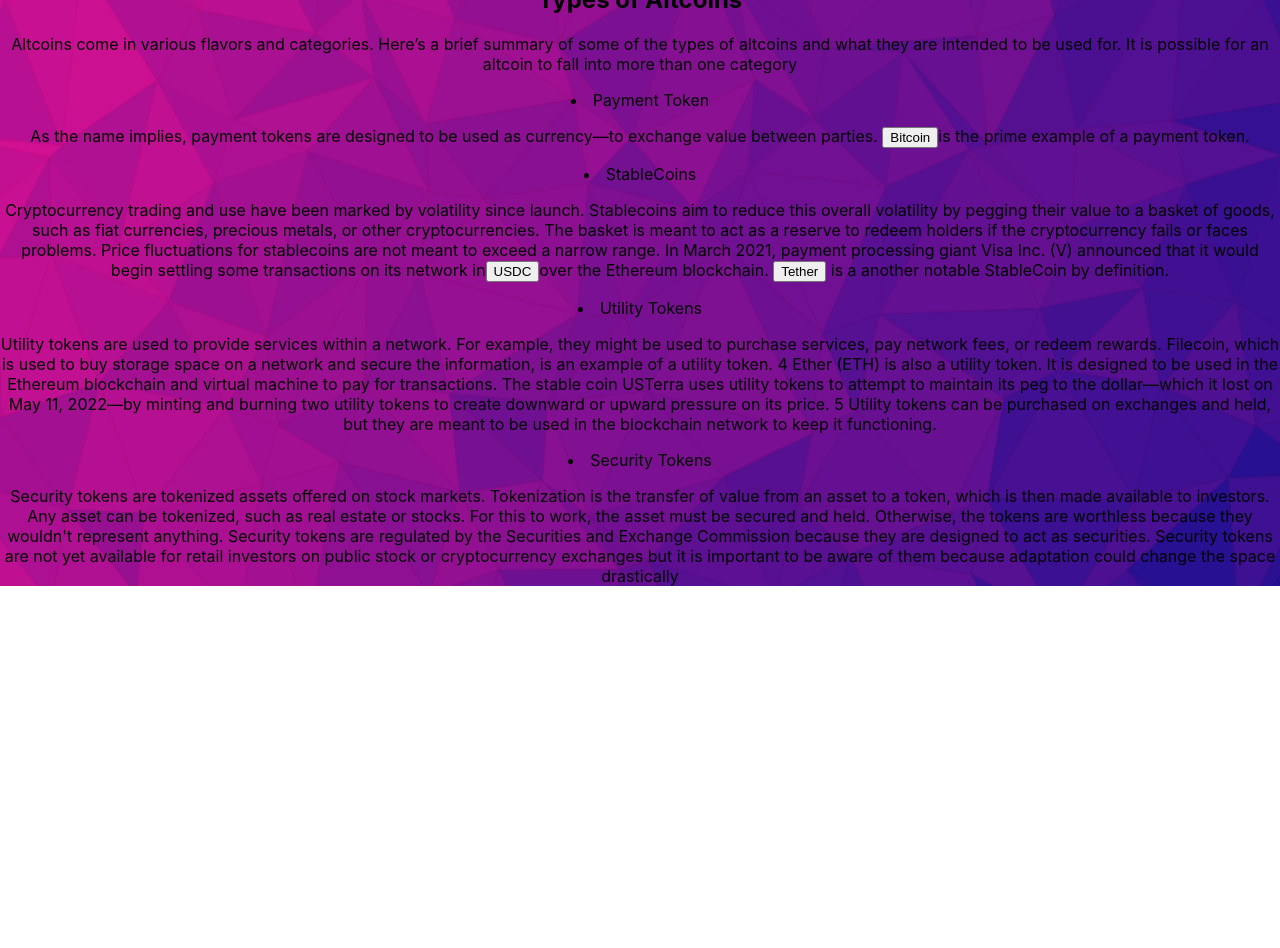
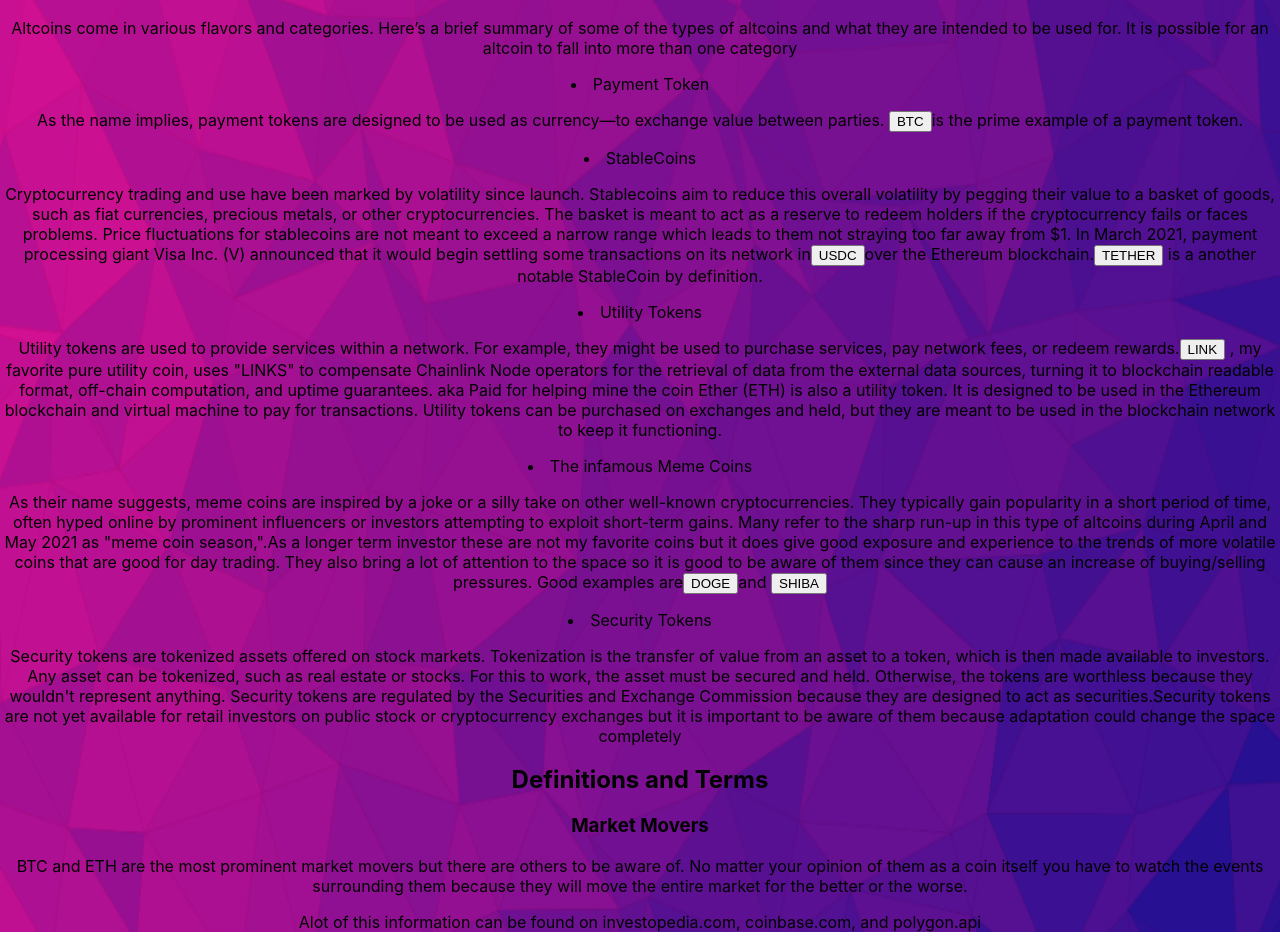
Before and after one commit to kendallm360/alt-coinsters, a React (Create React App) app: page / in a window 1280 px wide. Shown: the part 400-1348 px from the top of the page. Before the commit the page ends 1002 px from the top, so only its background shows below. Built offline with nearby package versions, Linux system fonts and the light colour scheme.

Commit message:
add definitions area and sources to information component

```diff
--- a/src/components/definitions/Definitions.js
+++ b/src/components/definitions/Definitions.js
@@ -20,22 +20,32 @@ const Definitions = () => {
 
   return (
     <>
-      <div className="tab-selector">
+      {/* <div className="tab-selector">
         <select value={ticker} name={ticker} onChange={handleTickerSelect}>
           <option>--Choose A Top Alt--</option>
           {tickers.map((stock) => {
             return <option value={stock.ticker}>{stock.crypto}</option>;
           })}
-        </select>
-        <Link to={`/coin/${ticker}`}>
+        </select> */}
+      {/* <Link to={`/coin/${ticker}`}>
           <button onClick={handleSubmit}>Try?</button>
-        </Link>
-      </div>
+        </Link> */}
       <p>
         Welcome to ALT-Coinsters, a safe place for learning about the ins and
-        outs of alt-coins..specifically the good ones. If you are alreayd
+        outs of altcoins..specifically the good ones. If you are already
         familiar with the crypto space feel free to look at some of my personal
-        favorites above
+        favorites
+        <div className="tab-selector">
+          <select value={ticker} name={ticker} onChange={handleTickerSelect}>
+            <option>---Top Altcoins---</option>
+            {tickers.map((stock) => {
+              return <option value={stock.ticker}>{stock.crypto}</option>;
+            })}
+          </select>
+          <Link to={`/coin/${ticker}`}>
+            <button onClick={handleSubmit}>Try?</button>
+          </Link>
+        </div>
       </p>
       <p>
         If not no worries, we got you covered by bringing you right where you
@@ -68,7 +78,7 @@ const Definitions = () => {
         As the name implies, payment tokens are designed to be used as
         currency—to exchange value between parties.{" "}
         <Link to="/coin/BTC">
-          <button onClick={handleSubmit}>Bitcoin</button>
+          <button onClick={handleSubmit}>BTC</button>
         </Link>
         is the prime example of a payment token.
       </p>
@@ -81,14 +91,15 @@ const Definitions = () => {
         metals, or other cryptocurrencies. The basket is meant to act as a
         reserve to redeem holders if the cryptocurrency fails or faces problems.
         Price fluctuations for stablecoins are not meant to exceed a narrow
-        range. In March 2021, payment processing giant Visa Inc. (V) announced
-        that it would begin settling some transactions on its network in
+        range which leads to them not straying too far away from $1. In March
+        2021, payment processing giant Visa Inc. (V) announced that it would
+        begin settling some transactions on its network in
         <Link to="/coin/USDC">
           <button onClick={handleSubmit}>USDC</button>
         </Link>
-        over the Ethereum blockchain.{" "}
+        over the Ethereum blockchain.
         <Link to="/coin/USDT">
-          <button onClick={handleSubmit}>Tether</button>
+          <button onClick={handleSubmit}>TETHER</button>
         </Link>{" "}
         is a another notable StableCoin by definition.
       </p>
@@ -96,15 +107,41 @@ const Definitions = () => {
       <p>
         Utility tokens are used to provide services within a network. For
         example, they might be used to purchase services, pay network fees, or
-        redeem rewards. Filecoin, which is used to buy storage space on a
-        network and secure the information, is an example of a utility token. 4
-        Ether (ETH) is also a utility token. It is designed to be used in the
-        Ethereum blockchain and virtual machine to pay for transactions. The
-        stable coin USTerra uses utility tokens to attempt to maintain its peg
-        to the dollar—which it lost on May 11, 2022—by minting and burning two
-        utility tokens to create downward or upward pressure on its price. 5
-        Utility tokens can be purchased on exchanges and held, but they are
-        meant to be used in the blockchain network to keep it functioning.
+        redeem rewards.
+        <Link to="/coin/LINK">
+          <button onClick={handleSubmit}>LINK</button>
+        </Link>{" "}
+        , my favorite pure utility coin, uses "LINKS" to compensate Chainlink
+        Node operators for the retrieval of data from the external data sources,
+        turning it to blockchain readable format, off-chain computation, and
+        uptime guarantees. aka Paid for helping mine the coin Ether (ETH) is
+        also a utility token. It is designed to be used in the Ethereum
+        blockchain and virtual machine to pay for transactions. Utility tokens
+        can be purchased on exchanges and held, but they are meant to be used in
+        the blockchain network to keep it functioning.
+      </p>
+      <li>The infamous Meme Coins</li>
+      <p>
+        As their name suggests, meme coins are inspired by a joke or a silly
+        take on other well-known cryptocurrencies. They typically gain
+        popularity in a short period of time, often hyped online by prominent
+        influencers or investors attempting to exploit short-term gains. Many
+        refer to the sharp run-up in this type of altcoins during April and May
+        2021 as "meme coin season,".
+        <span>
+          As a longer term investor these are not my favorite coins but it does
+          give good exposure and experience to the trends of more volatile coins
+          that are good for day trading. They also bring a lot of attention to
+          the space so it is good to be aware of them since they can cause an
+          increase of buying/selling pressures. Good examples are
+          <Link to="/coin/DOGE">
+            <button onClick={handleSubmit}>DOGE</button>
+          </Link>
+          and{" "}
+          <Link to="/coin/SHIB">
+            <button onClick={handleSubmit}>SHIBA</button>
+          </Link>{" "}
+        </span>
       </p>
       <li>Security Tokens</li>
       <p>
@@ -115,9 +152,24 @@ const Definitions = () => {
         held. Otherwise, the tokens are worthless because they wouldn't
         represent anything. Security tokens are regulated by the Securities and
         Exchange Commission because they are designed to act as securities.
-        Security tokens are not yet available for retail investors on public
-        stock or cryptocurrency exchanges but it is important to be aware of
-        them because adaptation could change the space drastically
+        <span>
+          Security tokens are not yet available for retail investors on public
+          stock or cryptocurrency exchanges but it is important to be aware of
+          them because adaptation could change the space completely
+        </span>
+      </p>
+      <h2>Definitions and Terms</h2>
+      {/* <p>As with any niche space crypto nerds have their own jargon.</p> */}
+      <h3>Market Movers</h3>
+      <span>
+        BTC and ETH are the most prominent market movers but there are others to
+        be aware of. No matter your opinion of them as a coin itself you have to
+        watch the events surrounding them because they will move the entire
+        market for the better or the worse.
+      </span>
+      <p className="reference">
+        Alot of this information can be found on investopedia.com, coinbase.com,
+        and polygon.api
       </p>
     </>
   );
```
